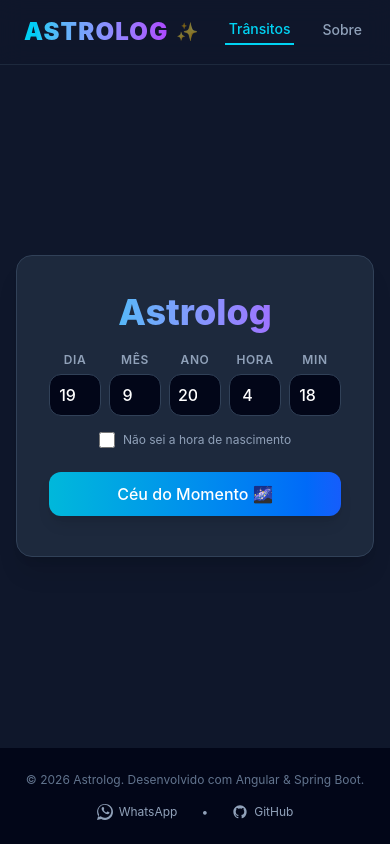
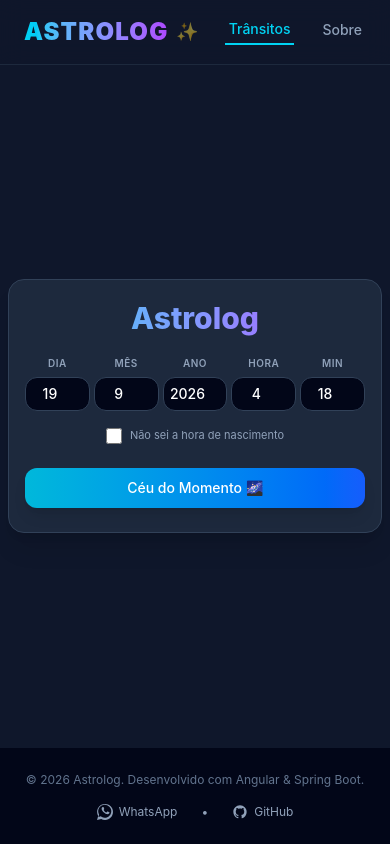
Before and after one commit to jnorgini/astrolog, an Angular app in the folder frontend/: page / in a window 390 px wide. Built offline with nearby package versions, Linux system fonts and the light colour scheme.

Commit message:
feat: mobile responsive layout

```diff
--- a/frontend/src/app/components/astrolog-home/astrolog-home.html
+++ b/frontend/src/app/components/astrolog-home/astrolog-home.html
@@ -1,58 +1,61 @@
-<div class="flex flex-col items-center justify-center py-4 bg-slate-900 text-white p-4">
-  <!-- ALTERAÇÃO: Mudado max-w-2xl para max-w-4xl para dar espaço total às tabelas lado a lado -->
-  <div class="w-full max-w-4xl p-8 bg-slate-800 rounded-2xl shadow-xl border border-slate-700 text-center">
+<div class="flex flex-col items-center justify-center py-1 bg-slate-900 text-white p-2 sm:p-4">
+  <div
+    class="w-full max-w-full md:max-w-4xl p-4 sm:p-8 bg-slate-800 rounded-2xl shadow-xl border border-slate-700 text-center">
 
     <h1
-      class="text-4xl font-extrabold text-transparent bg-clip-text bg-linear-to-r p-1 from-cyan-400 to-purple-500 mb-4">
+      class="text-3xl sm:text-4xl font-extrabold text-transparent bg-clip-text bg-linear-to-r p-1 from-cyan-400 to-purple-500 mb-4">
       Astrolog
     </h1>
 
     <!-- CAMPOS DE DATA E HORÁRIO -->
-    <div class="grid grid-cols-5 gap-2 mb-4 max-w-md mx-auto">
+    <div class="grid grid-cols-5 gap-1 sm:gap-2 mb-4 max-w-md mx-auto">
       <div>
         <label
-          class="block text-xs font-semibold text-slate-400 uppercase tracking-wider mb-1.5 text-center">Dia</label>
+          class="block text-[10px] sm:text-xs font-semibold text-slate-400 uppercase tracking-wider mb-1.5 text-center">Dia</label>
         <input type="number" [value]="day()" (input)="day.set(+$any($event.target).value)"
-          class="w-full px-2 py-2 bg-slate-950 border border-slate-700 rounded-xl focus:outline-none focus:border-cyan-500 text-center font-medium">
+          class="w-full px-1 sm:px-2 py-1.5 sm:py-2 bg-slate-950 border border-slate-700 rounded-xl focus:outline-none focus:border-cyan-500 text-center font-medium text-sm">
       </div>
       <div>
         <label
-          class="block text-xs font-semibold text-slate-400 uppercase tracking-wider mb-1.5 text-center">Mês</label>
+          class="block text-[10px] sm:text-xs font-semibold text-slate-400 uppercase tracking-wider mb-1.5 text-center">Mês</label>
         <input type="number" [value]="month()" (input)="month.set(+$any($event.target).value)"
-          class="w-full px-2 py-2 bg-slate-950 border border-slate-700 rounded-xl focus:outline-none focus:border-cyan-500 text-center font-medium">
+          class="w-full px-1 sm:px-2 py-1.5 sm:py-2 bg-slate-950 border border-slate-700 rounded-xl focus:outline-none focus:border-cyan-500 text-center font-medium text-sm">
       </div>
       <div>
         <label
-          class="block text-xs font-semibold text-slate-400 uppercase tracking-wider mb-1.5 text-center">Ano</label>
+          class="block text-[10px] sm:text-xs font-semibold text-slate-400 uppercase tracking-wider mb-1.5 text-center">Ano</label>
         <input type="number" [value]="year()" (input)="year.set(+$any($event.target).value)"
-          class="w-full px-2 py-2 bg-slate-950 border border-slate-700 rounded-xl focus:outline-none focus:border-cyan-500 text-center font-medium">
+          class="w-full px-1 sm:px-2 py-1.5 sm:py-2 bg-slate-950 border border-slate-700 rounded-xl focus:outline-none focus:border-cyan-500 text-center font-medium text-sm">
       </div>
       <div>
-        <label class="block text-xs font-semibold text-slate-400 uppercase tracking-wider mb-1.5 text-center"
+        <label
+          class="block text-[10px] sm:text-xs font-semibold text-slate-400 uppercase tracking-wider mb-1.5 text-center"
           [class.opacity-40]="unknownTime()">Hora</label>
         <input type="number" [value]="hour()" (input)="hour.set(+$any($event.target).value)" [disabled]="unknownTime()"
-          class="w-full px-2 py-2 bg-slate-950 border border-slate-700 rounded-xl focus:outline-none focus:border-cyan-500 text-center font-medium disabled:opacity-30 disabled:bg-slate-900">
+          class="w-full px-1 sm:px-2 py-1.5 sm:py-2 bg-slate-950 border border-slate-700 rounded-xl focus:outline-none focus:border-cyan-500 text-center font-medium text-sm disabled:opacity-30 disabled:bg-slate-900">
       </div>
       <div>
-        <label class="block text-xs font-semibold text-slate-400 uppercase tracking-wider mb-1.5 text-center"
+        <label
+          class="block text-[10px] sm:text-xs font-semibold text-slate-400 uppercase tracking-wider mb-1.5 text-center"
           [class.opacity-40]="unknownTime()">Min</label>
         <input type="number" [value]="minute()" (input)="minute.set(+$any($event.target).value)"
           [disabled]="unknownTime()"
-          class="w-full px-2 py-2 bg-slate-950 border border-slate-700 rounded-xl focus:outline-none focus:border-cyan-500 text-center font-medium disabled:opacity-30 disabled:bg-slate-900">
+          class="w-full px-1 sm:px-2 py-1.5 sm:py-2 bg-slate-950 border border-slate-700 rounded-xl focus:outline-none focus:border-cyan-500 text-center font-medium text-sm disabled:opacity-30 disabled:bg-slate-900">
       </div>
     </div>
 
     <!-- CHECKBOX "NÃO SEI A HORA" -->
-    <div class="flex items-center justify-center gap-2 mb-6 text-xs text-slate-400">
+    <div class="flex items-center justify-center gap-2 mb-6 text-[11px] sm:text-xs text-slate-400 px-2">
       <input type="checkbox" id="unknownTime" [checked]="unknownTime()" (change)="toggleUnknownTime()"
         class="w-4 h-4 accent-cyan-500 rounded border-slate-700 bg-slate-950 cursor-pointer">
-      <label for="unknownTime" class="cursor-pointer select-none hover:text-slate-300 transition">Não sei a hora de
-        nascimento</label>
+      <label for="unknownTime" class="cursor-pointer select-none hover:text-slate-300 transition text-center">
+        Não sei a hora de nascimento
+      </label>
     </div>
 
     <!-- BOTÃO -->
     <button (click)="fetchAstrologyMap()" [disabled]="isLoading()"
-      class="w-full max-w-md mx-auto block px-6 py-2.5 bg-linear-to-r from-cyan-500 to-blue-600 hover:from-cyan-400 hover:to-blue-500 disabled:from-slate-700 disabled:to-slate-700 font-medium rounded-xl shadow-lg transition duration-200 active:scale-95 cursor-pointer mb-2">
+      class="w-full max-w-md mx-auto block px-6 py-2.5 bg-linear-to-r from-cyan-500 to-blue-600 hover:from-cyan-400 hover:to-blue-500 disabled:from-slate-700 disabled:to-slate-700 font-medium rounded-xl shadow-lg transition duration-200 active:scale-95 cursor-pointer mb-2 text-sm sm:text-base">
       @if (isLoading()) {
       Calculando o céu... 🌌
       } @else {
@@ -66,19 +69,21 @@
     </div>
     }
 
-    <!-- TABELAS EXPANDIDAS -->
+    <!-- TABELAS RESPONSIVAS -->
     @if (planetsResult().length > 0) {
-    <div class="grid grid-cols-1 md:grid-cols-12 gap-6 mt-6 border-t border-slate-700/60 pt-5 text-left">
+    <!-- AJUSTE: grid-cols-1 em mobile para empilhar e md:grid-cols-12 para telas maiores -->
+    <div class="grid grid-cols-1 md:grid-cols-12 gap-4 sm:gap-6 mt-6 border-t border-slate-700/60 pt-5 text-left">
 
-      <!-- SUBTABELA 1: ASTROS (LARGURA CONTROLADA PARA NÃO ESTICAR SEM HORÁRIO) -->
-      <div class="overflow-hidden bg-slate-950/40 border border-slate-700 rounded-xl transition-all duration-300"
+      <!-- SUBTABELA 1: ASTROS -->
+      <div class="overflow-x-auto bg-slate-950/40 border border-slate-700 rounded-xl transition-all duration-300"
         [class.md:col-span-7]="!hasHiddenHouses()" [class.md:col-span-12]="hasHiddenHouses()"
-        [class.max-w-xl]="hasHiddenHouses()" [class.mx-auto]="hasHiddenHouses()">
-        <table class="w-full border-collapse table-fixed">
+        [class.md:max-w-xl]="hasHiddenHouses()" [class.md:mx-auto]="hasHiddenHouses()">
+        <!-- AJUSTE: min-w-[420px] impede que as colunas se esmaguem em celulares estreitos -->
+        <table class="w-full border-collapse table-fixed min-w-[420px] md:min-w-full">
           <thead>
             <tr
-              class="border-b border-slate-700 bg-slate-950/60 text-[11px] font-bold text-slate-400 uppercase tracking-wider">
-              <th class="p-3 pl-4 w-1/4">Astro</th>
+              class="border-b border-slate-700 bg-slate-950/60 text-[10px] sm:text-[11px] font-bold text-slate-400 uppercase tracking-wider">
+              <th class="p-2.5 sm:p-3 pl-4 w-1/4">Astro</th>
               <th class="p-3 w-1/5">Signo</th>
               <th class="p-3 w-1/5">Graus</th>
               @if (!hasHiddenHouses()) {
@@ -87,24 +92,26 @@
               <th class="p-3 pr-4 text-right w-1/4">Movimento</th>
             </tr>
           </thead>
-          <tbody class="divide-y divide-slate-800/60 text-xs font-medium">
+          <tbody class="divide-y divide-slate-800/60 text-[11px] sm:text-xs font-medium">
             @for (item of planetsResult(); track item.planet) {
             @if (!item.planet.startsWith('Casa') && item.planet !== 'Ascendente') {
             <tr class="hover:bg-slate-800/30 transition">
-              <td class="p-3 pl-4 text-slate-200 font-semibold truncate">
-                <div class="flex items-center gap-2">
-                  <span class="text-slate-400 font-normal select-none">{{ planetIcons[item.planet] || '' }}</span>
+              <td class="p-2.5 sm:p-3 pl-4 text-slate-200 font-semibold truncate">
+                <div class="flex items-center gap-1.5 sm:gap-2">
+                  <span class="text-slate-400 font-normal select-none text-xs sm:text-sm">{{ planetIcons[item.planet] ||
+                    '' }}</span>
                   <span>{{ item.planet }}</span>
                 </div>
               </td>
-              <td class="p-3 text-slate-300 truncate">{{ item.zodiacSign }}</td>
-              <td class="p-3 text-cyan-400 font-mono whitespace-nowrap">{{ item.degrees }}</td>
+              <td class="p-2.5 sm:p-3 text-slate-300 truncate">{{ item.zodiacSign }}</td>
+              <td class="p-2.5 sm:p-3 text-cyan-400 font-mono whitespace-nowrap">{{ item.degrees }}</td>
               @if (!hasHiddenHouses()) {
-              <td class="p-3 text-slate-400 font-medium truncate">
+              <td class="p-2.5 sm:p-3 text-slate-400 font-medium truncate">
                 {{ item.house ? 'na casa ' + item.house : '—' }}
               </td>
               }
-              <td class="p-3 pr-4 text-right font-mono text-[10px] uppercase font-bold tracking-wider whitespace-nowrap"
+              <td
+                class="p-2.5 sm:p-3 pr-4 text-right font-mono text-[9px] sm:text-[10px] uppercase font-bold tracking-wider whitespace-nowrap"
                 [class.text-amber-400]="item.movement === 'retrógrado'"
                 [class.text-slate-500]="item.movement === 'direto'">
                 {{ item.movement || '—' }}
@@ -116,25 +123,25 @@
         </table>
       </div>
 
-      <!-- SUBTABELA 2: AS 12 CASAS (SÓ APARECE SE SOUBER A HORA) -->
+      <!-- SUBTABELA 2: AS 12 CASAS -->
       @if (!hasHiddenHouses()) {
-      <div class="md:col-span-5 overflow-hidden bg-slate-950/40 border border-slate-700 rounded-xl">
-        <table class="w-full border-collapse">
+      <div class="overflow-x-auto md:col-span-5 bg-slate-950/40 border border-slate-700 rounded-xl">
+        <table class="w-full border-collapse min-w-[280px] md:min-w-full">
           <thead>
             <tr
-              class="border-b border-slate-700 bg-slate-950/60 text-[11px] font-bold text-slate-400 uppercase tracking-wider">
-              <th class="p-3 pl-4">Casas (Placidus)</th>
-              <th class="p-3">Signo</th>
-              <th class="p-3 pr-4 text-right">Cúspide</th>
+              class="border-b border-slate-700 bg-slate-950/60 text-[10px] sm:text-[11px] font-bold text-slate-400 uppercase tracking-wider">
+              <th class="p-2.5 sm:p-3 pl-4">Casas (Placidus)</th>
+              <th class="p-2.5 sm:p-3">Signo</th>
+              <th class="p-2.5 sm:p-3 pr-4 text-right">Graus</th>
             </tr>
           </thead>
-          <tbody class="divide-y divide-slate-800/60 text-xs font-medium">
+          <tbody class="divide-y divide-slate-800/60 text-[11px] sm:text-xs font-medium">
             @for (item of planetsResult(); track item.planet) {
             @if (item.planet.startsWith('Casa')) {
             <tr class="hover:bg-slate-800/30 transition">
-              <td class="p-3 pl-4 text-slate-400 font-medium">{{ item.planet }}</td>
-              <td class="p-3 text-slate-300">{{ item.zodiacSign }}</td>
-              <td class="p-3 pr-4 text-right text-cyan-400 font-mono">{{ item.degrees }}</td>
+              <td class="p-2.5 sm:p-3 pl-4 text-slate-400 font-medium">{{ item.planet }}</td>
+              <td class="p-2.5 sm:p-3 text-slate-300">{{ item.zodiacSign }}</td>
+              <td class="p-2.5 sm:p-3 pr-4 text-right text-cyan-400 font-mono whitespace-nowrap">{{ item.degrees }}</td>
             </tr>
             }
             }
```
